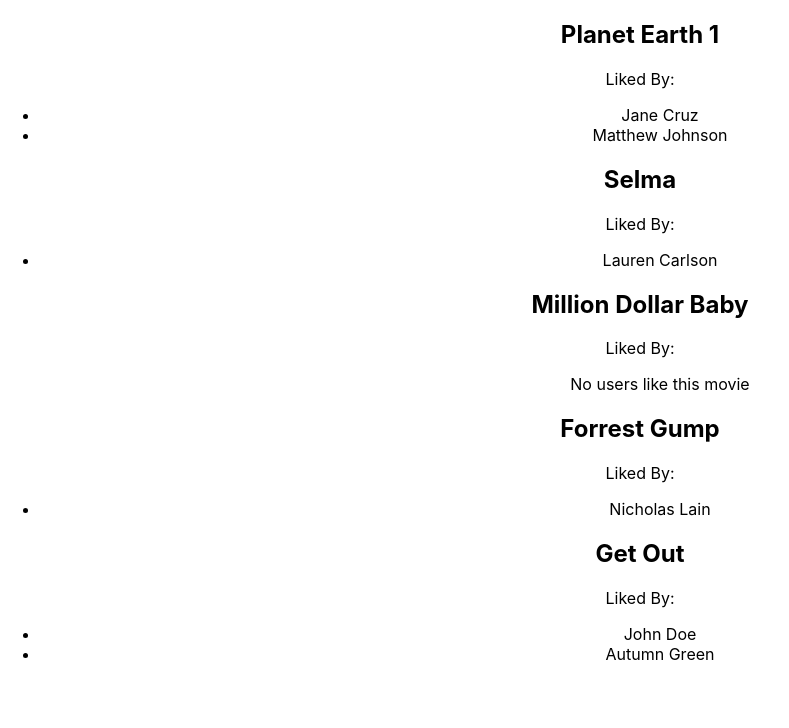
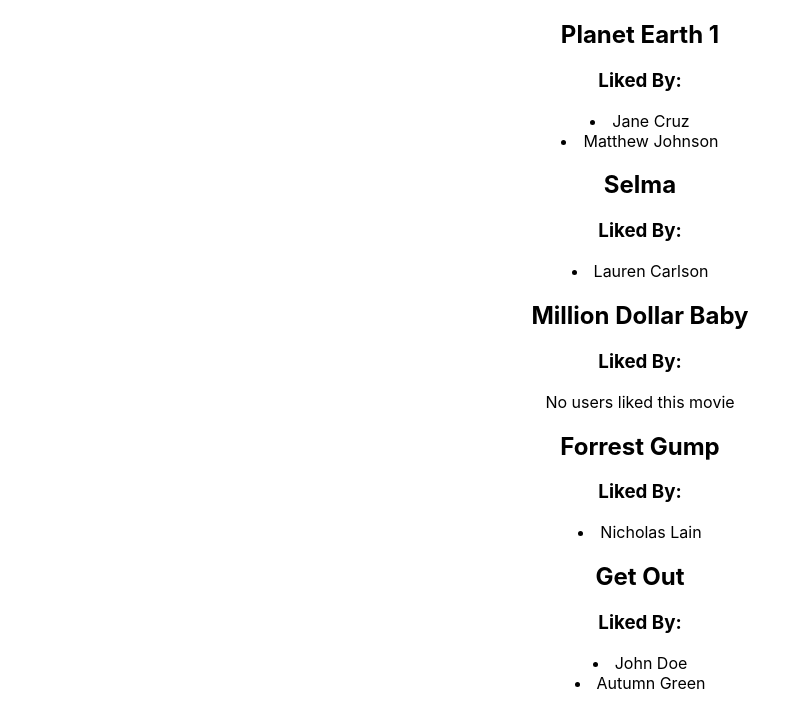
Before and after one commit to japsy123/React-Movie-Excercise, a React (Create React App) app: page / in a window 1280 px wide. Shown: the top 728 px of the page, without its empty margins (0-789 px from the left). Built offline with nearby package versions, Linux system fonts and the light colour scheme.

Commit message:
Making changes for display

```diff
--- a/src/App.js
+++ b/src/App.js
@@ -121,17 +121,17 @@
             });
             console.log("finallist " + finalList);
             result = finalList.map(username => {
-              return <li>{username} </li>;
+              return <li>{username}</li>;
             });
           } else {
-            result = "No users like this movie";
+            result = "No users liked this movie";
           }
 
           return (
             <div>
               <h2>{movies[movie].name}</h2>
-              <p>Liked By:</p>
-              <ul>{result}</ul>
+              <h3>Liked By:</h3>
+              {result}
             </div>
           );
         })}
```
